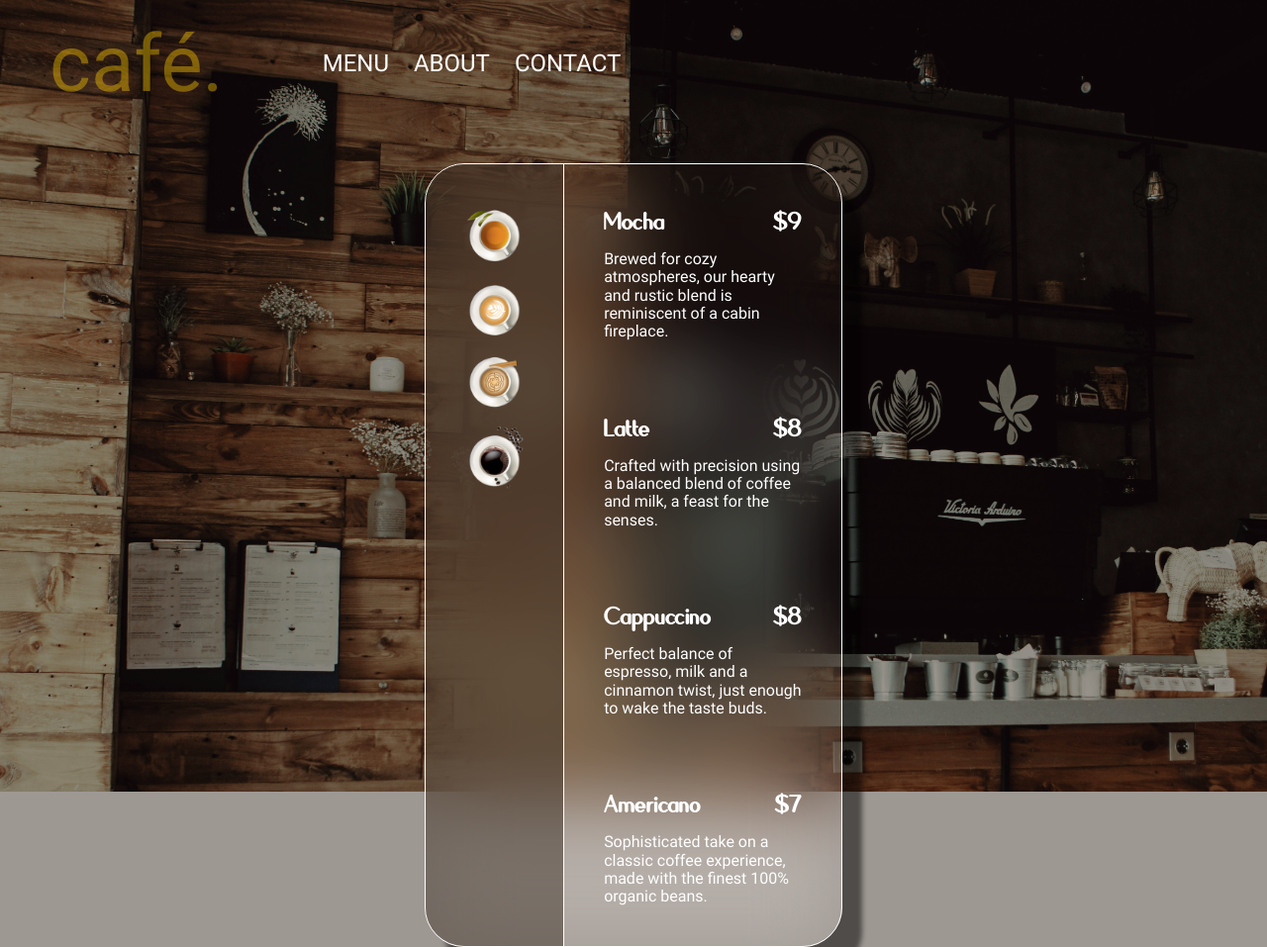
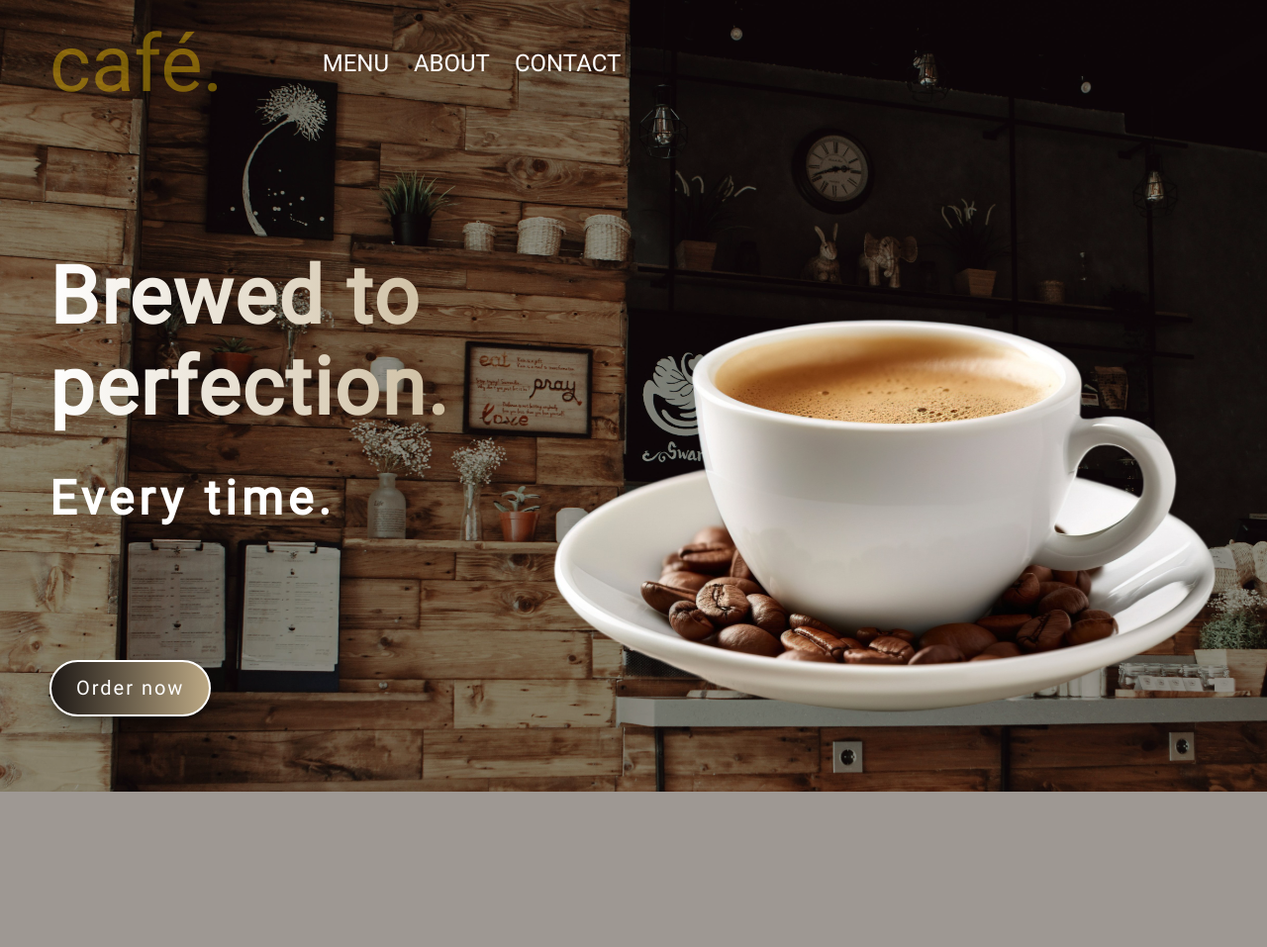
Before and after one commit to vespucchi/restaurant, a website built with webpack: page src/index.html in a window 1280 px wide. Shown: the top 957 px of the page at 99% size. After the commit the page ends 875 px from the top, so only its background shows below. Built offline with nearby package versions, Linux system fonts and the light colour scheme.

Commit message:
Style home model

```diff
--- a/src/home-load.js
+++ b/src/home-load.js
@@ -7,22 +7,30 @@ export default function loadMainContent() {
     const h2 = document.createElement('h2');
     const button = document.createElement('div');
     const btn = document.createElement('button');
+    const left = document.createElement('div');
+    const right = document.createElement('div');
+    const image = document.createElement('img');
+
 
     main.classList.add('home');
 
     header.classList.add('header');
     button.classList.add('button');
+    left.classList.add('left-home');
+    right.classList.add('right-home');
     btn.setAttribute('id', 'order');
+    image.setAttribute('id', 'mug');
 
     h1.textContent = 'Brewed to perfection.';
     h2.textContent = 'Every time.';
     btn.textContent = 'Order now';
+    image.src = '../src/mug.png';
 
     header.append(h1, h2);
-
     button.appendChild(btn);
-
-    main.append(header, button);
+    left.append(header, button);
+    right.append(image);
+    main.append(left, right);
 
     return main;
 }
--- a/src/home-style.css
+++ b/src/home-style.css
@@ -1,8 +1,58 @@
 main.home {
     height: 75vw;
+    display: grid;
+    grid-template-columns: 1fr 1fr;
+    align-items: center;
+}
+
+.left-home {
     display: flex;
     flex-direction: column;
-    align-items: flex-start;
     justify-content: space-around;
-    margin: 20px;
+    height: 100%;
 }
+
+h1 {
+    font-size: 5rem;
+    letter-spacing: 2px;
+    background: linear-gradient(to right, var(--white-color) 0%, var(--khaki-color) 100%);
+    -webkit-background-clip: text;
+    -webkit-text-fill-color: transparent;
+}
+
+h2 {
+    font-size: 3rem;
+    line-height: 0.5;
+    letter-spacing: 5px;
+}
+
+button#order {
+    margin-top: auto;
+    background-size: 200% auto;
+    background-image: linear-gradient(to right, var(--licor-color) 0%, var(--khaki-color) 51%, var(--coffee-color) 100%);
+    padding: 15px 25px;
+    border-radius: var(--border-radius);
+    border: 2px solid var(--white-color);
+    font-size: 1.25rem;
+    letter-spacing: 2px;
+    transition: 0.3s;
+    box-shadow: rgba(0, 0, 0, .25) 0px 14px 28px, rgba(0, 0, 0, .22) 0px 5px 5px;
+}
+
+button#order:hover {
+    transform: scale(1.05);
+    background-position: right center;
+}
+
+.right-home {
+    display: flex;
+    justify-content: center;
+    align-items: flex-end;
+    padding-bottom: 150px;
+    height: 100%;
+}
+
+img#mug {
+    width: 672px;
+    height: 406px;
+}
--- a/src/index-style.css
+++ b/src/index-style.css
@@ -69,7 +69,7 @@ nav .items {
 }
 
 main {
-    padding: 40px 50px;
+    padding: 0px 50px;
 }
 
 button {
--- a/src/index.js
+++ b/src/index.js
@@ -5,7 +5,7 @@ import loadMenuContent from './menu-load.js';
 
 const body = document.querySelector('body');
 
-body.appendChild(loadMenuContent());
+body.appendChild(loadMainContent());
 
 const navItems = document.querySelectorAll('.nav-item');
 const main = document.querySelector('main');
--- a/src/menu-style.css
+++ b/src/menu-style.css
@@ -28,7 +28,7 @@ section.menu {
 }
 
 .left {
-    background-color: var(--dyke-color);
+    background-color: var(--khaki-color);
     border-right: 1px var(--white-color) solid;
     display: flex;
     flex-direction: column;
```
Also changed, not shown: dist/index.html, src/mug.png (added), 3 other files.
